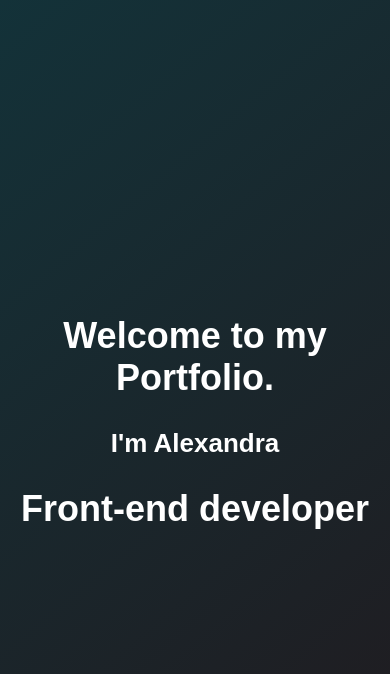
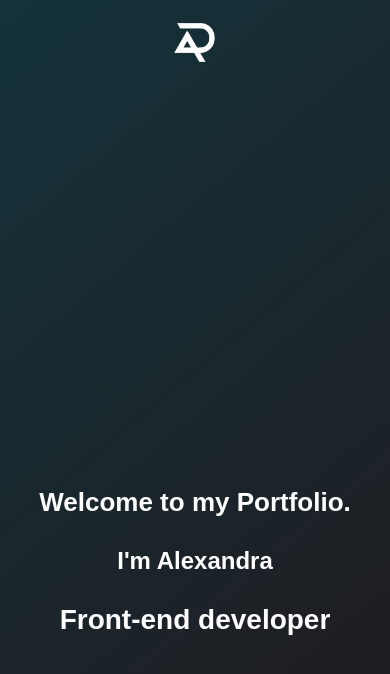
Before and after one commit to Alexedpx/MyPortfolio, a React (Vite) app in the folder Portfolio_devweb/: page / in a window 390 px wide. Shown: the top 674 px of the page. Built offline with nearby package versions, Linux system fonts and the light colour scheme.

Commit message:
pret à déployer

```diff
--- a/Portfolio_devweb/src/pages/Intro.jsx
+++ b/Portfolio_devweb/src/pages/Intro.jsx
@@ -1,10 +1,14 @@
 import { NavLink } from "react-router-dom";
+import Logo from "../components/Logo";
 
 export default function Intro() {
 	return (
 		<>
+
 			<div className="background-animated">
+
 				<div className="container-intro">
+				<Logo />
 					<div className="Welcome">
 						<button>
 							<NavLink to="/home">
--- a/Portfolio_devweb/src/style/_ContactCard.scss
+++ b/Portfolio_devweb/src/style/_ContactCard.scss
@@ -103,7 +103,7 @@
 	}
 }
 
-@media screen and (max-width: 600px) {
+@media screen and (max-width: 900px) {
 	.container-contactcard {
 		display: flex;
 		justify-content: center;
--- a/Portfolio_devweb/src/style/_Footer.scss
+++ b/Portfolio_devweb/src/style/_Footer.scss
@@ -2,7 +2,7 @@
   position: relative;
   display: flex;
   justify-content: flex-end;
-	margin-top: 7%;
+  margin-top: 120px;
   padding-right: 2%;
 
   p {
@@ -12,8 +12,9 @@
 
 @media screen and (max-width: 600px) {
   .container-footer {
-
-
+	display: flex;
+	justify-content: center;
+    margin-top: 15px;
     p {
       font-size: calc(var(--font-size-standard) * 0.6);
     }
--- a/Portfolio_devweb/src/style/_Intro.scss
+++ b/Portfolio_devweb/src/style/_Intro.scss
@@ -1,16 +1,11 @@
 .background-animated {
-  background: linear-gradient(
-    320deg,
-    #211a1e 3%,
-    #0e3b43 38%,
-    #6b9080 68%,
-    #a4c3b2 98%
-  );
+  background: linear-gradient(320deg, #211a1e 3%, #0e3b43 38%, #6b9080 68%, #a4c3b2 98%);
   animation: gradient 15s ease infinite;
   background-size: 400% 400%;
   display: flex;
   justify-content: center;
   background-attachment: fixed;
+}
 
 @keyframes gradient {
   0% {
@@ -23,26 +18,28 @@
     background-position: 0% 0%;
   }
 }
-}
-
 
 @keyframes fadein {
   0% {
-      opacity:0;
+    opacity: 0;
   }
-  50%{
-      opacity:0.5;
+  50% {
+    opacity: 0.5;
   }
   100% {
-      opacity:1;
+    opacity: 1;
   }
 }
+
 .container-intro {
   animation: fadein 3s;
   display: flex;
   justify-content: center;
   align-items: center;
   height: 100vh;
+  display: flex;
+  flex-direction: column;
+}
 
 .Welcome {
   text-align: center;
@@ -51,16 +48,18 @@
     text-decoration: none;
     cursor: pointer;
   }
+
   h1 {
     font-size: calc(var(--font-size-standard) * 3);
   }
+
   p {
     font-size: calc(var(--font-size-standard) * 1.5);
   }
+
   h2 {
     font-size: calc(var(--font-size-standard) * 2);
   }
-
 
   button {
     color: rgb(0, 0, 0);
@@ -69,15 +68,16 @@
     border: none;
     background: none;
     font-weight: 600;
-    font-family: 'Poppins', sans-serif;
+    font-family: "Poppins", sans-serif;
   }
 
   button::before {
     margin-left: auto;
   }
 
-  button::after, button::before {
-    content: '';
+  button::after,
+  button::before {
+    content: "";
     width: 0%;
     height: 2px;
     background: #ffffff;
@@ -85,21 +85,32 @@
     transition: 0.5s;
   }
 
-  button:hover::after, button:hover::before {
+  button:hover::after,
+  button:hover::before {
     width: 100%;
-  }}
   }
-@media screen and (max-width: 600px) {
+}
+
+@media screen and (max-width: 700px) {
   .container-intro {
+    display: flex;
+    flex-direction: column;
+
     .Welcome {
+      padding-top: 60%;
+      align-content: center;
+      height: 100%;
+
       h1 {
-    font-size: calc(var(--font-size-standard) * 1.8);
-  }
-  p {
         font-size: calc(var(--font-size-standard) * 1.3);
       }
+
+      p {
+        font-size: calc(var(--font-size-standard) * 1.2);
+      }
+
       h2 {
-    font-size: calc(var(--font-size-standard) * 1.8);
+        font-size: calc(var(--font-size-standard) * 1.4);
       }
     }
   }
--- a/Portfolio_devweb/src/style/_Logo.scss
+++ b/Portfolio_devweb/src/style/_Logo.scss
@@ -10,6 +10,7 @@
 }
 
 .container-logo {
+
 	padding: 3%;
 	.logo {
 		img {
--- a/Portfolio_devweb/src/style/_MainPage.scss
+++ b/Portfolio_devweb/src/style/_MainPage.scss
@@ -57,6 +57,7 @@ body {
 
 	.Profil {
 		animation: scaleIn 0.9s ease-out;
+    padding-top: 2%;
 		padding-right: 12%;
 
 		p {
@@ -160,6 +161,7 @@ body {
 			margin-left: 10%;
 
 			p {
+
 				font-size: calc(var(--font-size-standard) * 0.8);
 			}
 		}
--- a/Portfolio_devweb/src/style/_ProfilCard.scss
+++ b/Portfolio_devweb/src/style/_ProfilCard.scss
@@ -6,6 +6,7 @@
     position: absolute;
     justify-content: center;
     align-content: center;
+    margin-right: 2%;
     width: 230px;
     height: 300px;
     border-radius: 10px;
@@ -119,7 +120,7 @@
 
 @media screen and (max-width: 600px) {
   .container-profilcard {
-  margin-right: 2%;
+
     .card {
 
       height: 310px;
--- a/Portfolio_devweb/src/style/_Projects.scss
+++ b/Portfolio_devweb/src/style/_Projects.scss
@@ -43,11 +43,12 @@
   }
 }
 
-@media screen and (max-width: 600px) {
+@media screen and (max-width: 700px) {
   .container-projects {
+
     justify-content: center;
     .header {
-			margin-top: 60%;
+      margin-top: 200px;
       h1 {
         font-size: calc(var(--font-size-standard) * 1.5);
       }
--- a/Portfolio_devweb/src/style/_ProjectsList.scss
+++ b/Portfolio_devweb/src/style/_ProjectsList.scss
@@ -52,7 +52,7 @@
 	}
 }
 
-@media screen and (max-width: 600px) {
+@media screen and (max-width: 900px) {
 	.container-card {
 		flex-direction: column-reverse;
 		padding: 0;
```
Lines whose indentation alone changed are shown as unchanged.
